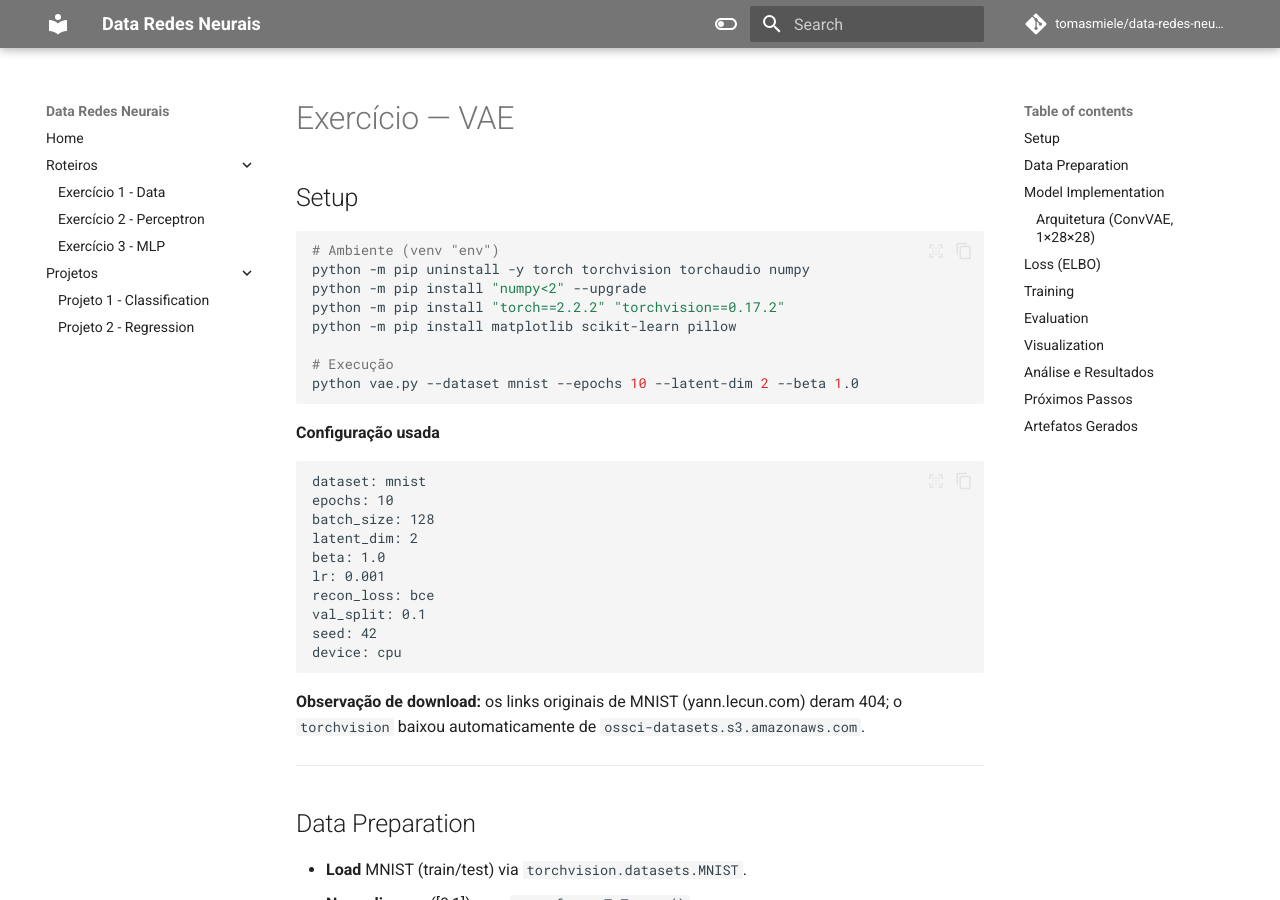
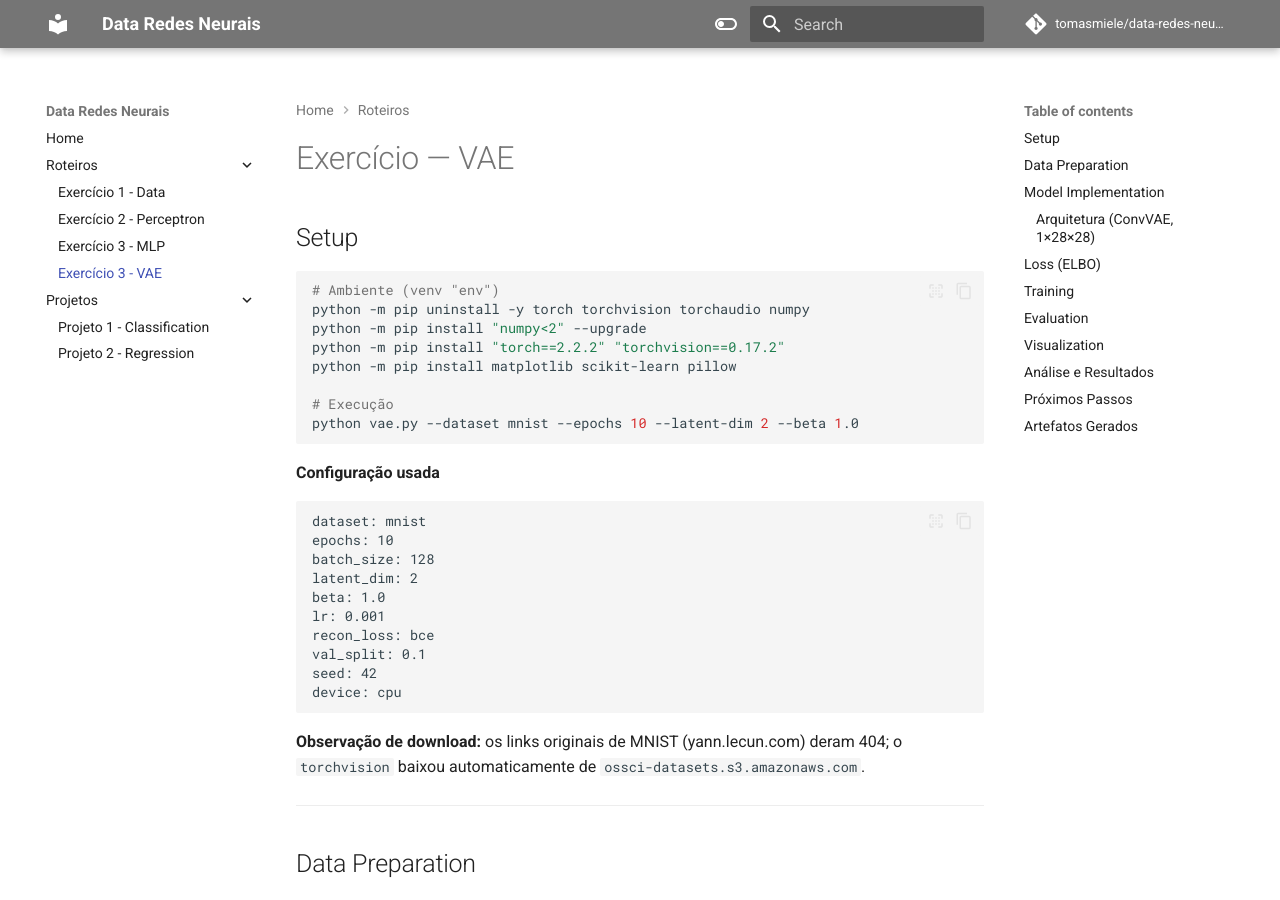
Before and after one commit to tomasmiele/data-redes-neurais, an MkDocs documentation site: the page built from docs/exercicio4/main.md, in a window 1280 px wide and 900 px high. Built offline with MkDocs 1.6.1 and Material for MkDocs 9.7.7, drawn with Linux system fonts in a browser that asks for light colours; comment, search, counter and statistics services are not loaded.

Commit message:
add ex to lamin

```diff
--- a/mkdocs.yml
+++ b/mkdocs.yml
@@ -77,6 +77,7 @@ nav:
     - Exercício 1 - Data: exercicio1/main.md
     - Exercício 2 - Perceptron: exercicio2/main.md
     - Exercício 3 - MLP: exercicio3/main.md
+    - Exercício 3 - VAE: exercicio4/main.md
   - Projetos:
     - Projeto 1 - Classification: projeto1/main.md
     - Projeto 2 - Regression: projeto2/main.md
```
